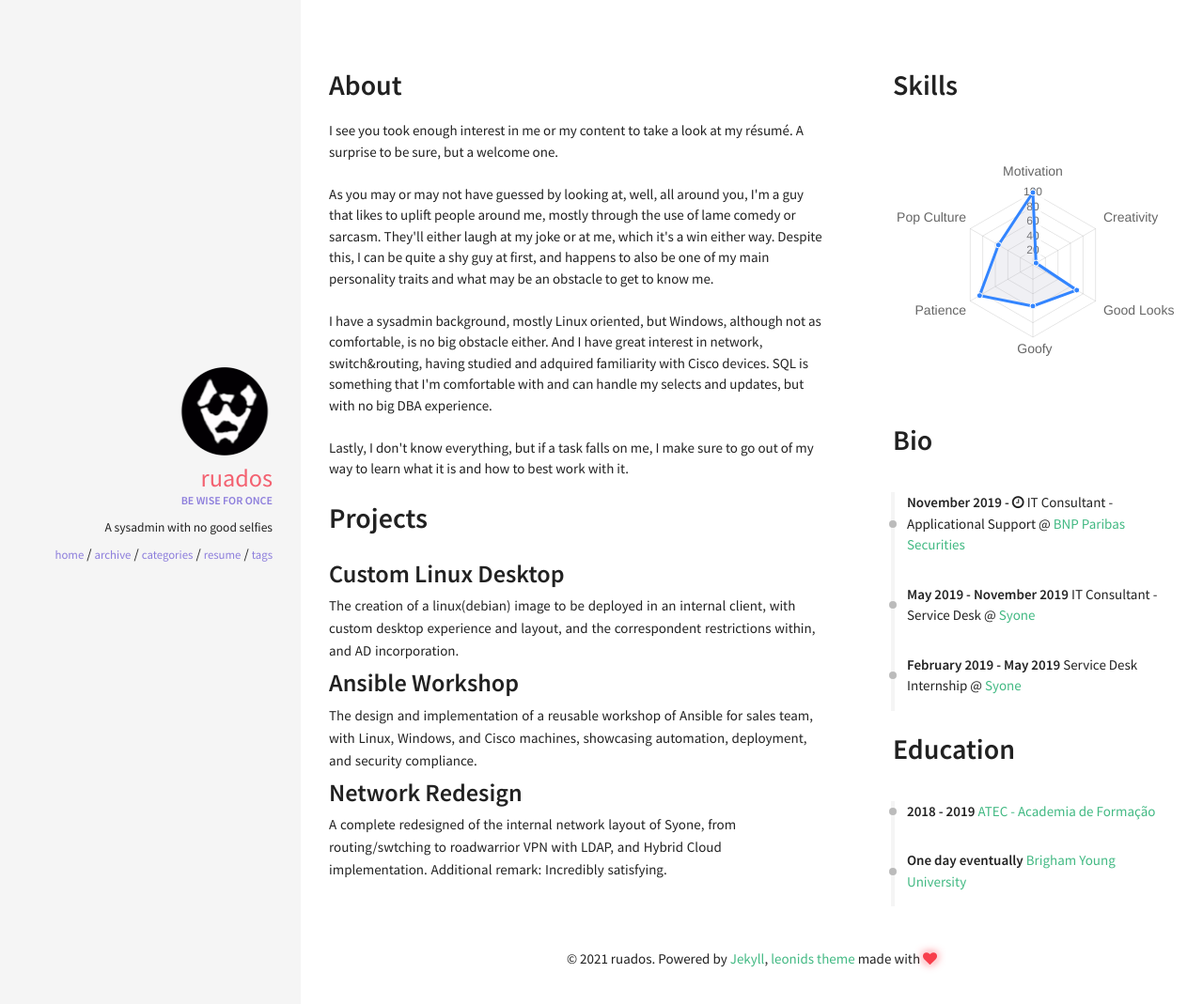
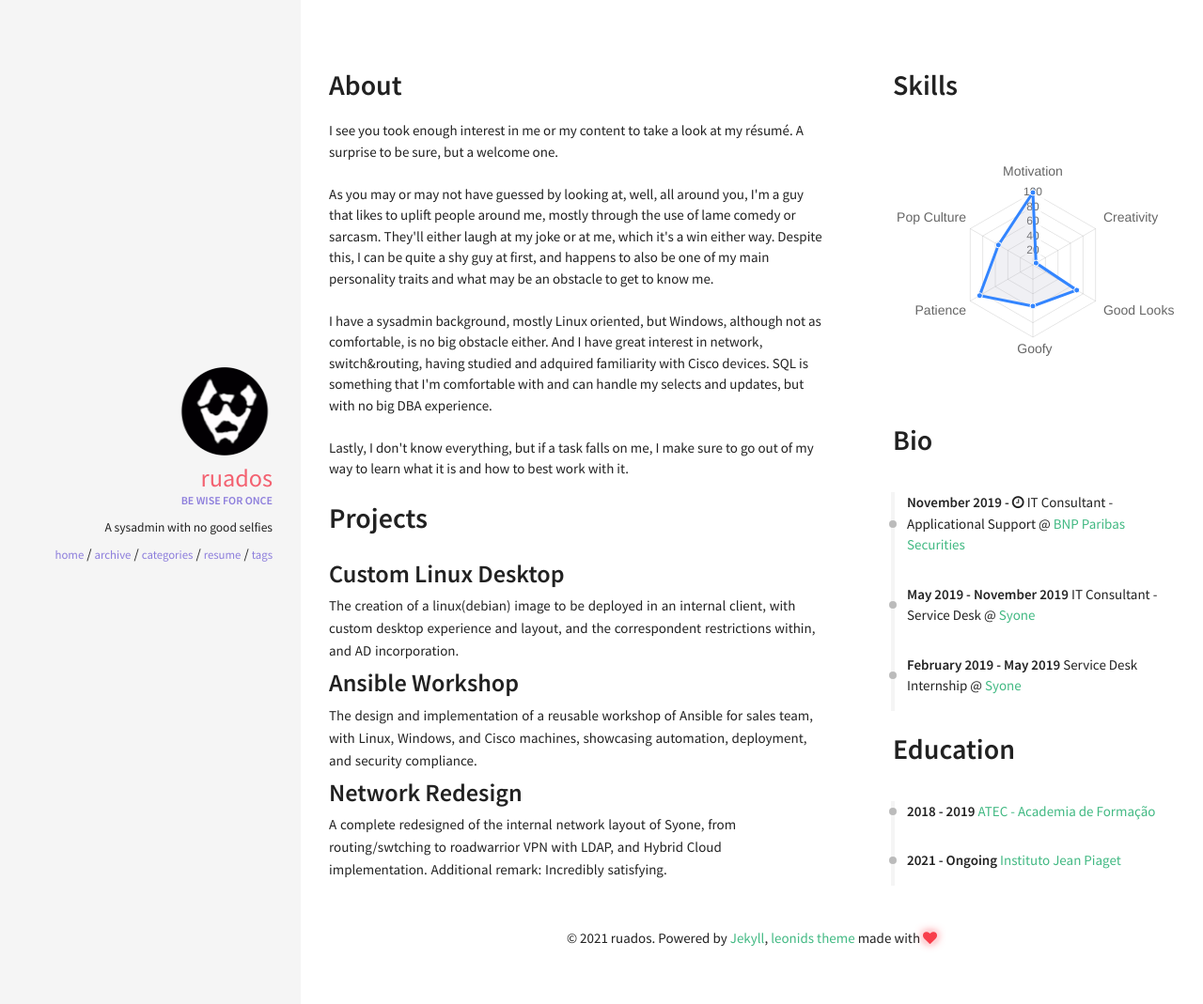
Before and after one commit to Ruados/ruados.github.io, a Jekyll site: the page built from resume.html, in a window 1280 px wide. Shown: the top 1069 px of the page at 94% size. Built offline with Jekyll 4.4.1, drawn with Linux system fonts in a browser that asks for light colours; nearby versions of some CDN libraries.

Commit message:
Update education.yml

```diff
--- a/_data/index/education.yml
+++ b/_data/index/education.yml
@@ -2,6 +2,6 @@
   link: https://www.atec.pt/
   date: 2018 - 2019
 
-- name: Brigham Young University
-  link: https://www.byu.edu/
-  date: One day eventually
+- name: Instituto Jean Piaget
+  link: https://ipiaget.org/
+  date: 2021 - Ongoing
```
